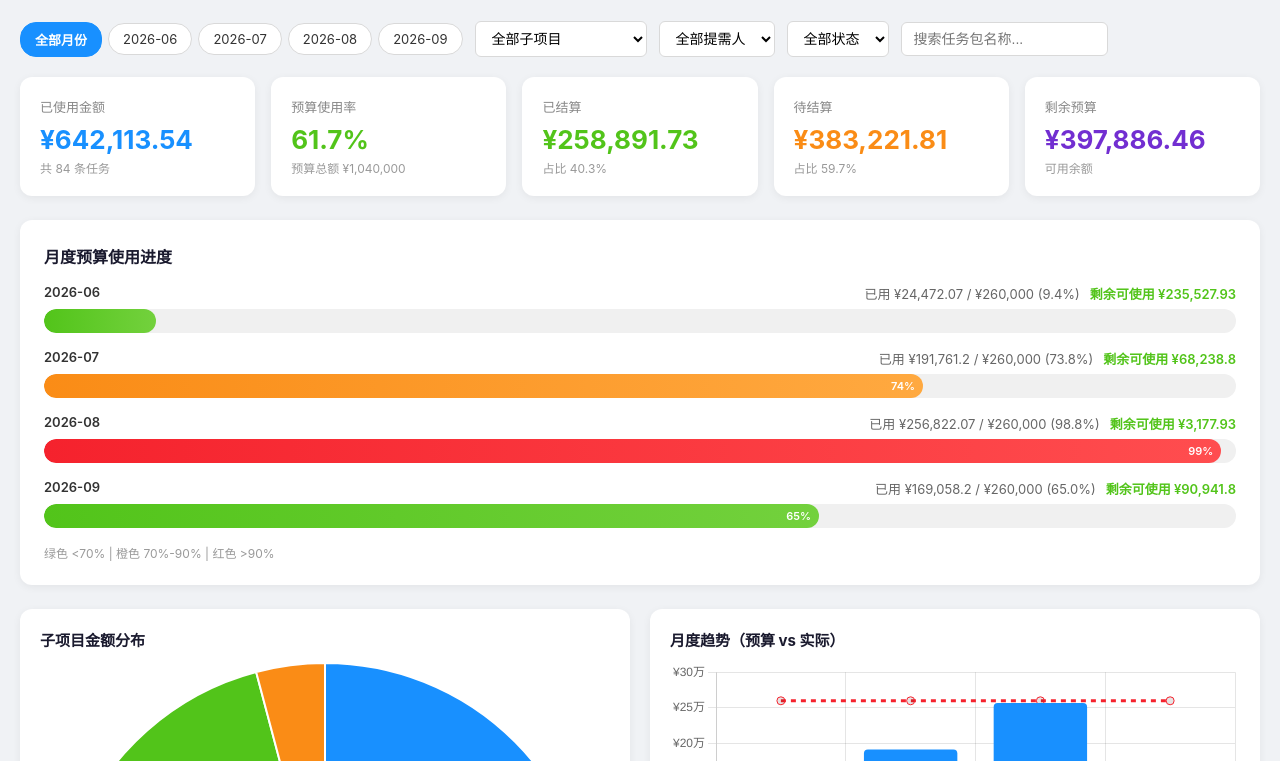
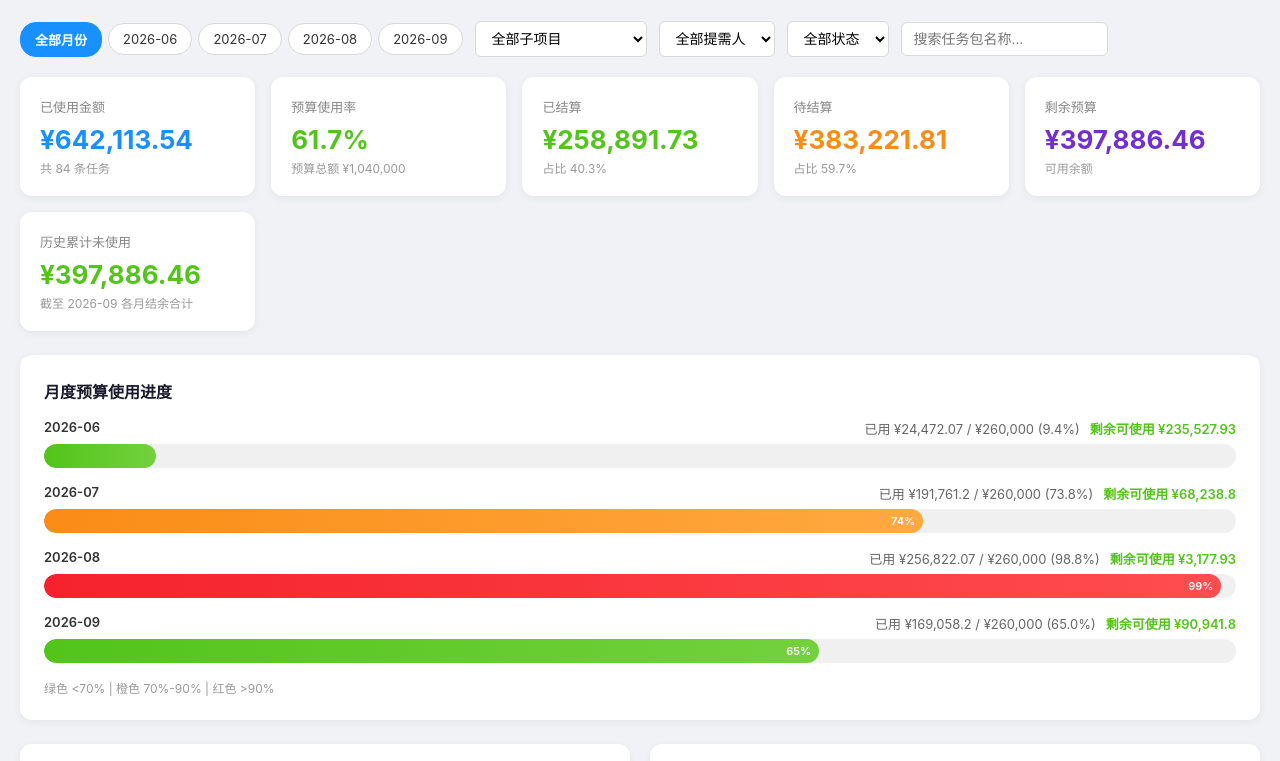
Before and after one commit to Akin-wu/budget-dashboard, a plain HTML site: page index.html in a window 1280 px wide. Shown: the part 82-843 px from the top of the page. Drawn offline with nearby package versions, Linux system fonts and the light colour scheme.

Commit message:
refresh budget dashboard

```diff
--- a/index.html
+++ b/index.html
@@ -67,7 +67,7 @@ tr:hover td { background: #e6f7ff; }
 <body>
 <div class="header">
 <h1>ADS黑贤组 预算进度看板</h1>
-<p>月度预算：26万元 | 数据来源：任务汇总表「7月往后」sheet | 最后刷新：2026-09-23 15:42</p>
+<p>月度预算：26万元 | 数据来源：任务汇总表「7月往后」sheet | 最后刷新：2026-09-23 15:44</p>
 </div>
 
 <div class="controls">
@@ -156,14 +156,25 @@ function renderCards(filtered) {
   const total = filtered.reduce((s,r)=>s+r.amount, 0);
   const settled = filtered.filter(r=>r.settled==='是').reduce((s,r)=>s+r.amount, 0);
   const pending = total - settled;
-  const budget = BUDGET * activeMonths().length;
+  const viewMonths = activeMonths();
+  const budget = BUDGET * viewMonths.length;
   const rate = budget > 0 ? (total/budget*100) : 0;
+  // 历史累计未使用：从首个数据月累加至当前视图最晚月份的各月结余
+  const upTo = viewMonths[viewMonths.length-1];
+  let cumUnused = 0;
+  months.forEach(m => {
+    if (m <= upTo) {
+      const used = RAW.filter(r=>r.month===m).reduce((s,r)=>s+r.amount, 0);
+      cumUnused += (BUDGET - used);
+    }
+  });
   document.getElementById('summaryCards').innerHTML = `
     <div class="card blue"><div class="label">已使用金额</div><div class="value">&yen;${fmt(total)}</div><div class="sub">共 ${filtered.length} 条任务</div></div>
     <div class="card ${rate>90?'red':rate>70?'orange':'green'}"><div class="label">预算使用率</div><div class="value">${rate.toFixed(1)}%</div><div class="sub">预算总额 &yen;${fmt(budget)}</div></div>
     <div class="card green"><div class="label">已结算</div><div class="value">&yen;${fmt(settled)}</div><div class="sub">占比 ${total>0?(settled/total*100).toFixed(1):0}%</div></div>
     <div class="card orange"><div class="label">待结算</div><div class="value">&yen;${fmt(pending)}</div><div class="sub">占比 ${total>0?(pending/total*100).toFixed(1):0}%</div></div>
     <div class="card purple"><div class="label">剩余预算</div><div class="value">&yen;${fmt(Math.max(0, budget-total))}</div><div class="sub">${budget-total<0?'⚠️ 已超支':'可用余额'}</div></div>
+    <div class="card ${cumUnused<0?'red':'green'}"><div class="label">历史累计未使用</div><div class="value">&yen;${fmt(cumUnused)}</div><div class="sub">截至 ${upTo} 各月结余合计</div></div>
   `;
 }
 
```
